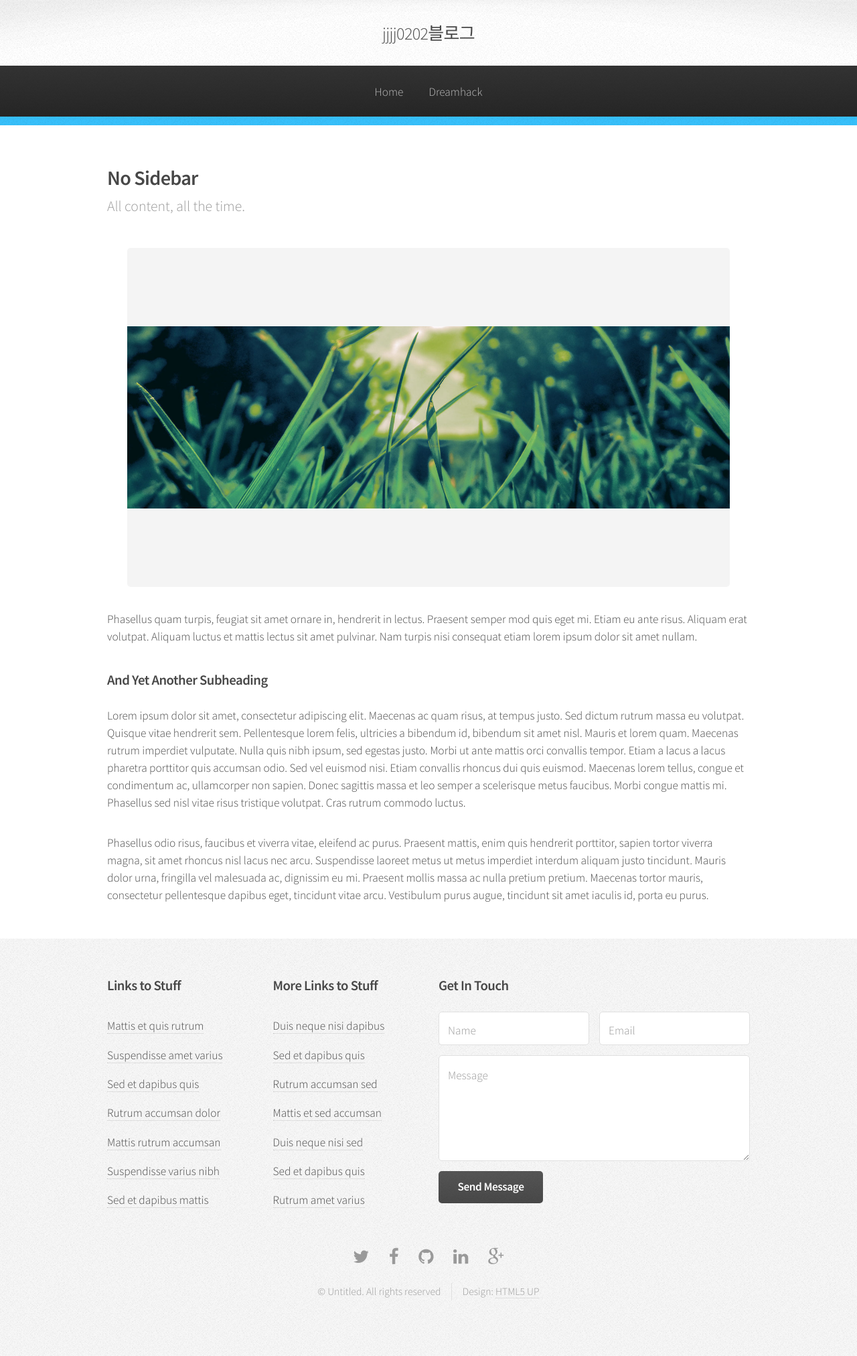
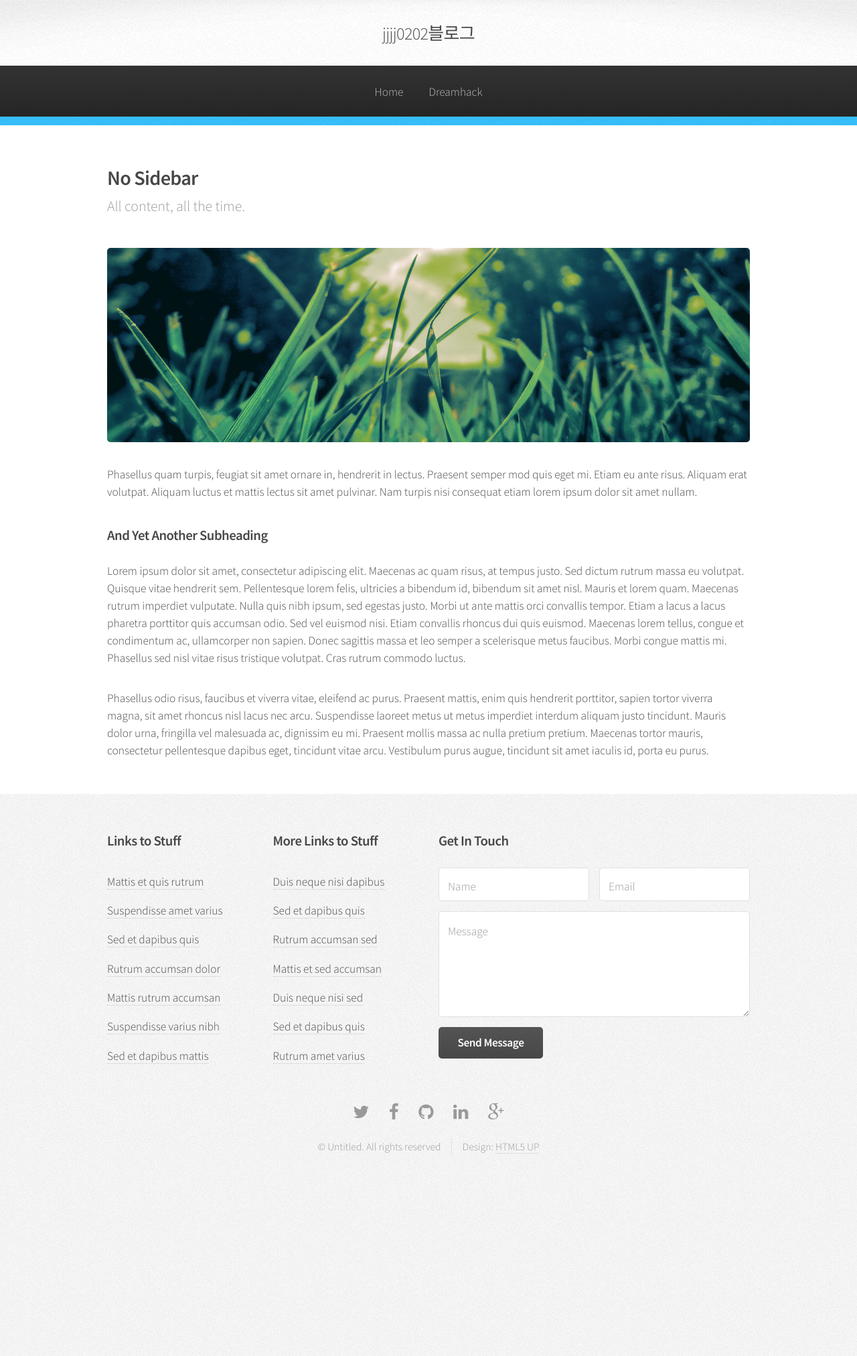
Before and after one commit to jjjj0202/jjjj0202.github.io, a Jekyll site: the page built from no-sidebar.html, in a window 1280 px wide. Shown: the whole page at 67% size. Built offline with Jekyll 4.4.1, drawn with Linux system fonts in a browser that asks for light colours; after the commit the page ends 1808 px from its top, so only the background shows below that.

Commit message:
Update style.css

```diff
--- a/assets/css/style.css
+++ b/assets/css/style.css
@@ -51,7 +51,7 @@
 	  color: #333;
 	}
 
-	article img {
+	.box p img {
 	    display: block;
 	    width: 100%;
 	    max-width: 900px;
```
